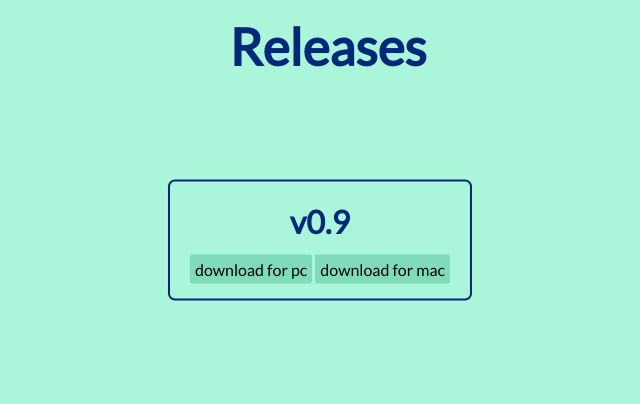
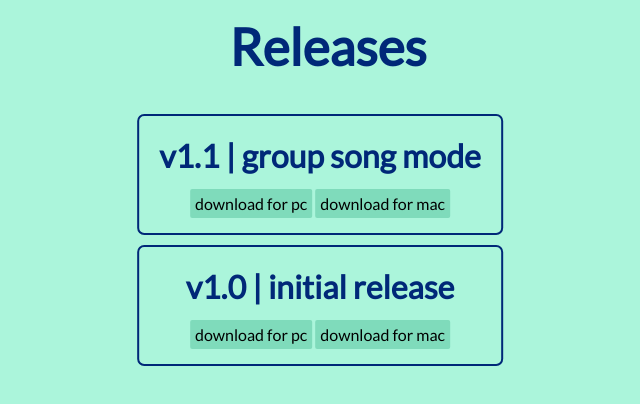
Before and after one commit to maxtheaxe/zoom.rip, a plain HTML site: page docs/releases.html in a window 1280 px wide. Shown: the whole page, without its empty margins (320-960 px from the left). Drawn offline with Linux system fonts and the light colour scheme.

Commit message:
updated site with links to download releases

```diff
--- a/docs/releases.html
+++ b/docs/releases.html
@@ -13,11 +13,17 @@
 	</div>
 	<div class="content">
 		<div class="release-box">
-			<h2 class="release-title">v0.9</h2>
+			<h2 class="release-title">v1.1 | group song mode</h2>
 			<br />
-			<!-- both links are same since it's python based -->
-			<a href="https://github.com/TildenWinston/hoohacks2020/releases/download/0.9/release.zip" class="button">download for pc</a>
-			<a href="https://github.com/TildenWinston/hoohacks2020/releases/download/0.9/release.zip" class="button">download for mac</a>
+			<a href="https://github.com/maxtheaxe/zoom.rip/releases/download/1.1/release_win.zip" class="button">download for pc</a>
+			<a href="https://github.com/maxtheaxe/zoom.rip/releases/download/1.1/release_mac.zip" class="button">download for mac</a>
+		</div>
+		<div class="release-box">
+			<h2 class="release-title">v1.0 | initial release</h2>
+			<br />
+			<!-- awaiting mac build (I need access to a mac) -->
+			<a href="https://github.com/maxtheaxe/zoom.rip/releases/download/1.0/release_win.zip" class="button">download for pc</a>
+			<a href="https://github.com/maxtheaxe/zoom.rip/releases/download/1.0/release_mac.zip" class="button">download for mac</a>
 		</div>
 	</div>
 </body>
```
